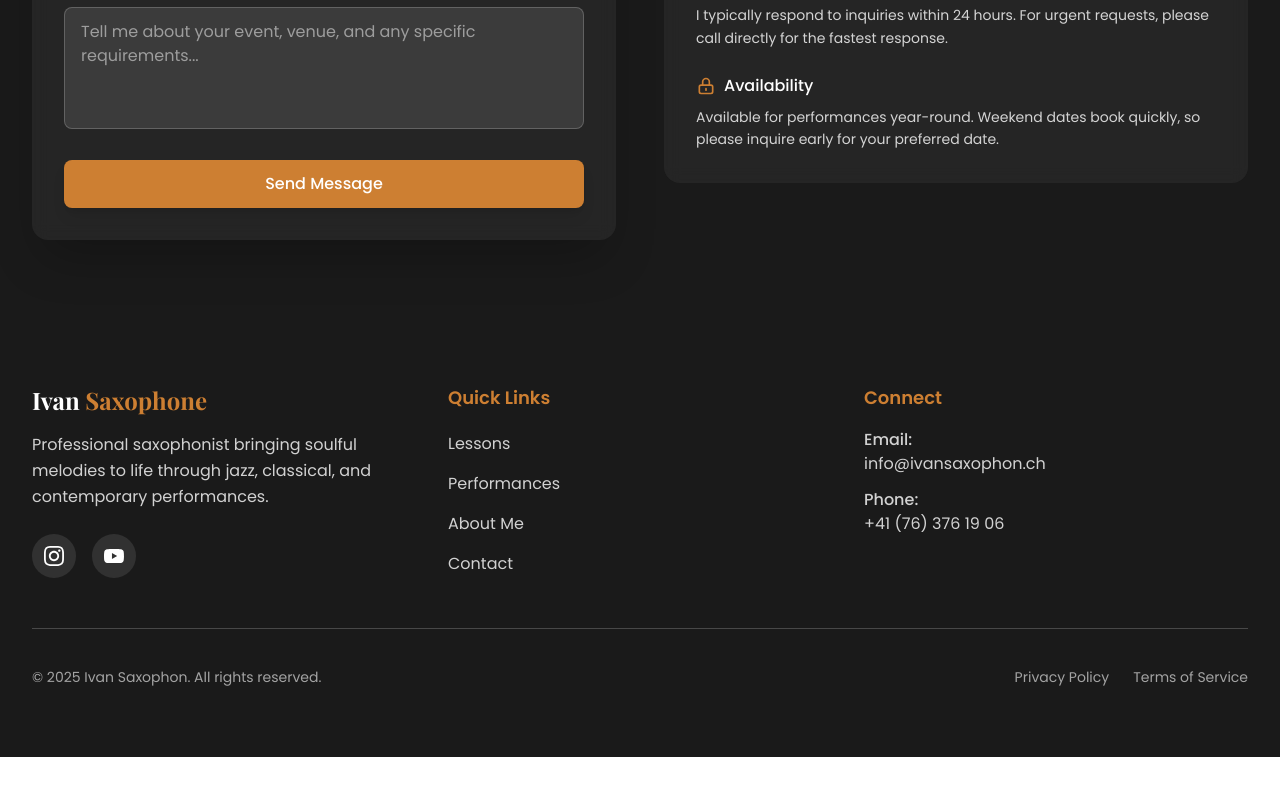
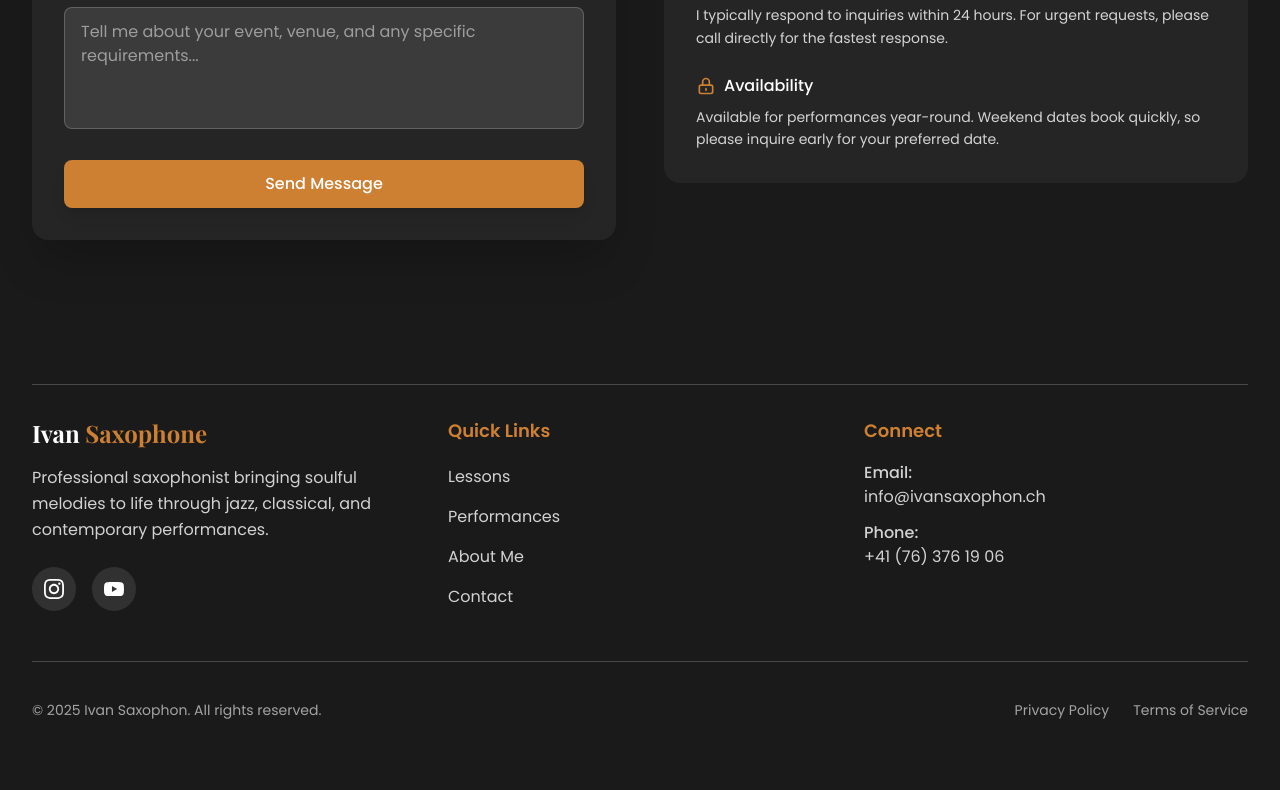
Before and after one commit to martinst06/ivansaxophon, a Next.js app: page / in a window 1280 px wide. Shown: the part 2410-3200 px from the top of the page. Before the commit the page ends 3167 px from the top, so only its background shows below. Built offline with nearby package versions, Linux system fonts and the light colour scheme.

Commit message:
separation between footer and other elements

```diff
--- a/src/components/Footer.tsx
+++ b/src/components/Footer.tsx
@@ -15,7 +15,7 @@ const Footer = () => {
   return (
     <footer className="bg-charcoal text-white py-12 sm:py-16">
       <div className="max-w-7xl mx-auto px-4 sm:px-6 lg:px-8">
-        <div className="grid grid-cols-1 sm:grid-cols-2 md:grid-cols-3 gap-6 sm:gap-8">
+        <div className="grid grid-cols-1 sm:grid-cols-2 md:grid-cols-3 gap-6 sm:gap-8 pt-6 sm:pt-8 border-t border-white/20">
           {/* Brand */}
           <div className="sm:col-span-2 md:col-span-1">
             <h3 className="text-xl sm:text-2xl font-serif font-bold mb-3 sm:mb-4">
```
